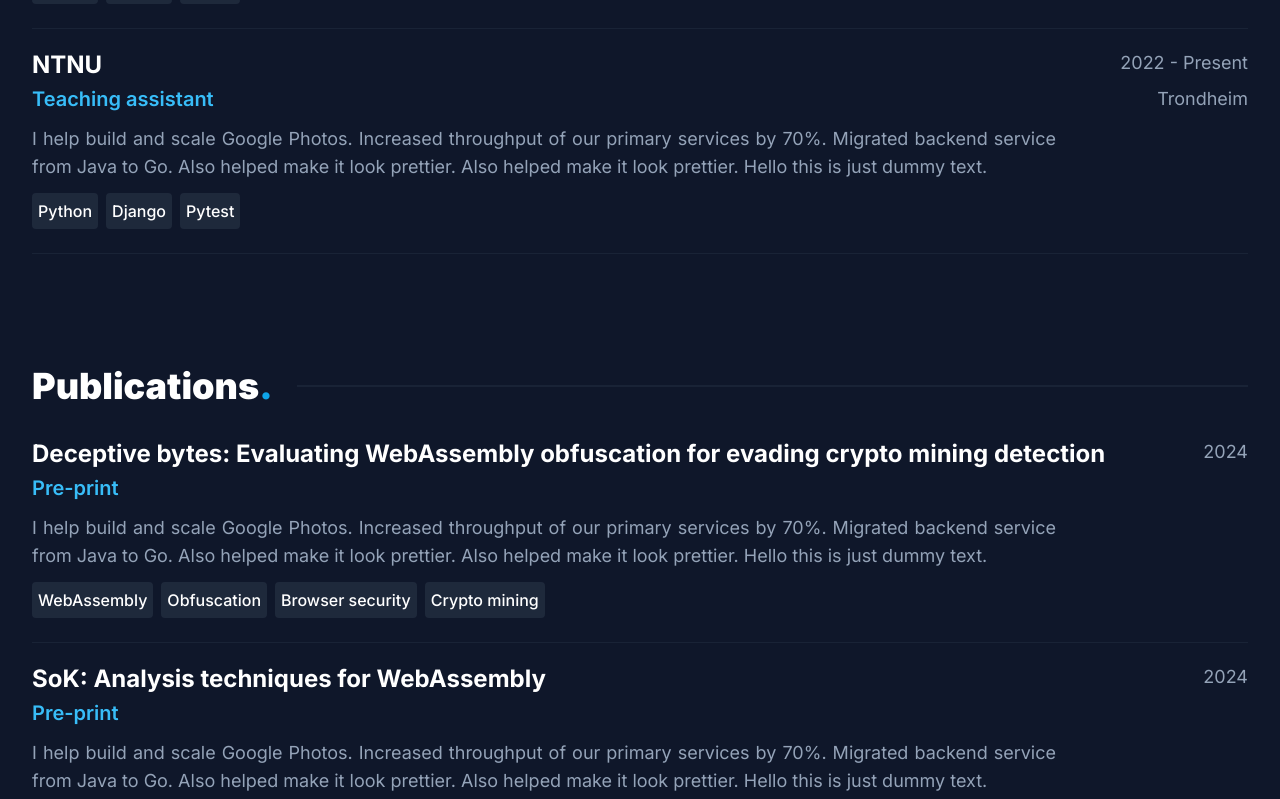
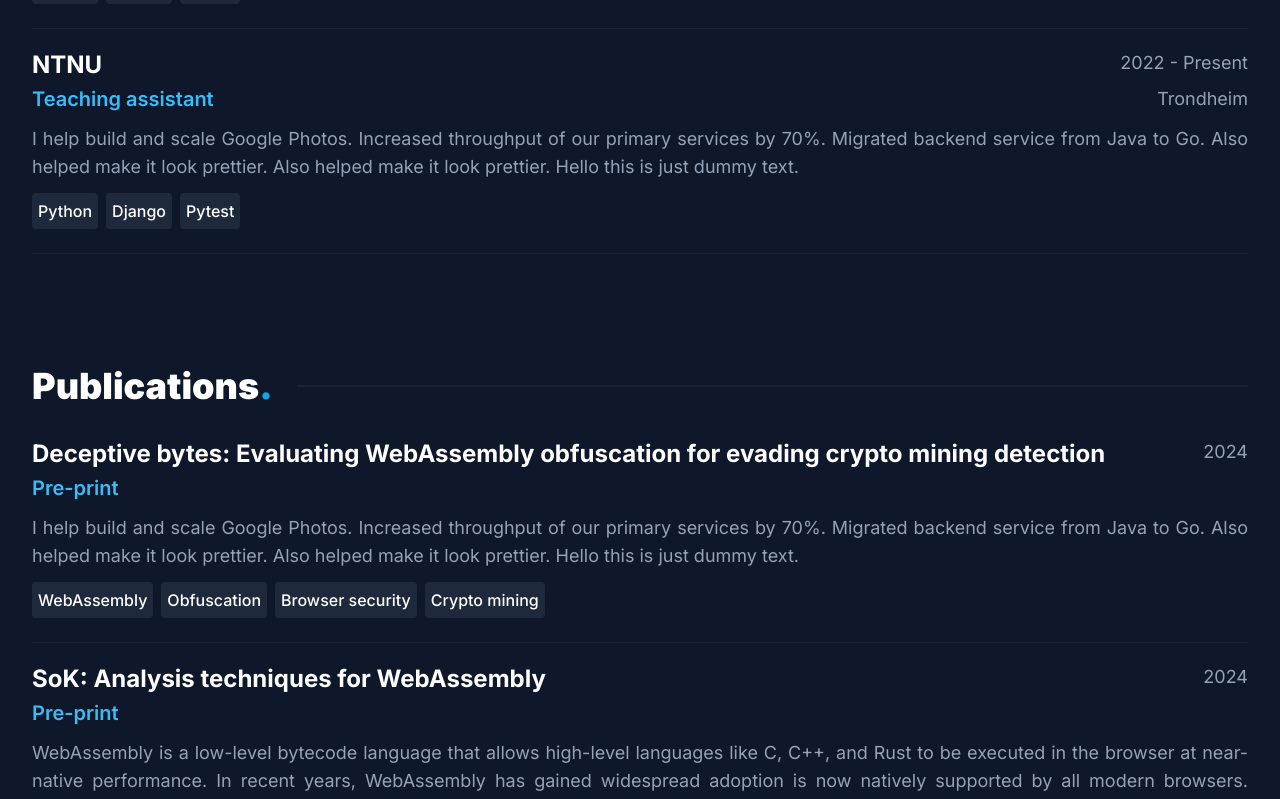
Before and after one commit to HakonHarnes/website, a Next.js app: page / in a window 1280 px wide. Shown: the part 2339-3138 px from the top of the page. Built offline with nearby package versions, Linux system fonts and the light colour scheme.

Commit message:
chore: add sok abstract and remove width constraint

```diff
--- a/app/components/ExperienceSection.tsx
+++ b/app/components/ExperienceSection.tsx
@@ -62,9 +62,7 @@ function ExperienceItem({
         <h3 className="text-xl font-semibold text-sky-400">{position}</h3>
         <span className="text-lg text-slate-400">{location}</span>
       </div>
-      <p className="my-2 max-w-5xl text-justify text-lg text-slate-400">
-        {description}
-      </p>
+      <p className="my-2 text-justify text-lg text-slate-400">{description}</p>
       <CardList elements={technologies} />
       <div className="mt-5 h-[1px] w-full bg-slate-700 opacity-30" />
     </div>
--- a/app/components/PublicationsSection.tsx
+++ b/app/components/PublicationsSection.tsx
@@ -12,7 +12,7 @@ export default function PublicationsSection() {
           journal="Pre-print"
           date="2024"
           link="/"
-          description="I help build and scale Google Photos. Increased throughput of our primary services by 70%. Migrated backend service from Java to Go. Also helped make it look prettier. Also helped make it look prettier. Hello this is just dummy text."
+          abstract="I help build and scale Google Photos. Increased throughput of our primary services by 70%. Migrated backend service from Java to Go. Also helped make it look prettier. Also helped make it look prettier. Hello this is just dummy text."
           keywords={[
             "WebAssembly",
             "Obfuscation",
@@ -24,8 +24,8 @@ export default function PublicationsSection() {
           title="SoK: Analysis techniques for WebAssembly"
           journal="Pre-print"
           date="2024"
-          link="/"
-          description="I help build and scale Google Photos. Increased throughput of our primary services by 70%. Migrated backend service from Java to Go. Also helped make it look prettier. Also helped make it look prettier. Hello this is just dummy text."
+          link="https://arxiv.org/abs/2401.05943"
+          abstract="WebAssembly is a low-level bytecode language that allows high-level languages like C, C++, and Rust to be executed in the browser at near-native performance. In recent years, WebAssembly has gained widespread adoption is now natively supported by all modern browsers. However, vulnerabilities in memory-unsafe languages, like C and C++, can translate into vulnerabilities in WebAssembly binaries. Unfortunately, most WebAssembly binaries are compiled from such memory-unsafe languages, and these vulnerabilities have been shown to be practical in real-world scenarios. WebAssembly smart contracts have also been found to be vulnerable, causing significant financial loss. Additionally, WebAssembly has been used for malicious purposes like cryptojacking. To address these issues, several analysis techniques for WebAssembly binaries have been proposed. In this paper, we conduct a comprehensive literature review of these techniques and categorize them based on their analysis strategy and objectives. Furthermore, we compare and evaluate the techniques using quantitative data, highlighting their strengths and weaknesses. In addition, one of the main contributions of this paper is the identification of future research directions based on the thorough literature review conducted."
           keywords={[
             "WebAssembly",
             "Analysis techniques",
@@ -43,7 +43,7 @@ type PublicationItemProps = {
   title: string;
   date: string;
   link: string;
-  description: string;
+  abstract: string;
   keywords: string[];
 };
 
@@ -52,7 +52,7 @@ function PublicationItem({
   journal,
   date,
   link,
-  description,
+  abstract,
   keywords: technologies,
 }: PublicationItemProps) {
   return (
@@ -66,9 +66,7 @@ function PublicationItem({
       <div className="flex justify-between gap-1">
         <h3 className="text-xl font-semibold text-sky-400">{journal}</h3>
       </div>
-      <p className="my-2 max-w-5xl text-justify text-lg text-slate-400">
-        {description}
-      </p>
+      <p className="my-2 text-justify text-lg text-slate-400">{abstract}</p>
       <CardList elements={technologies} />
       <div className="mt-5 h-[1px] w-full bg-slate-700 opacity-30" />
     </div>
```
